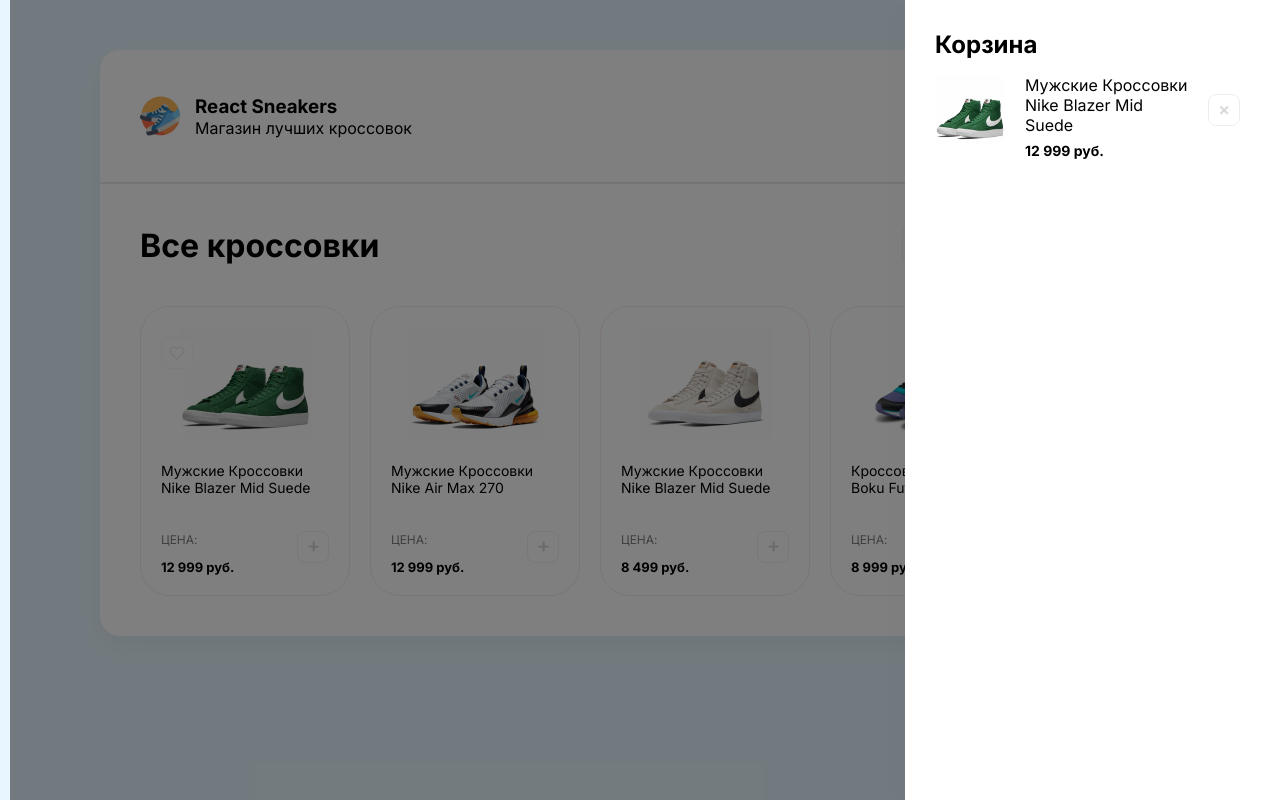
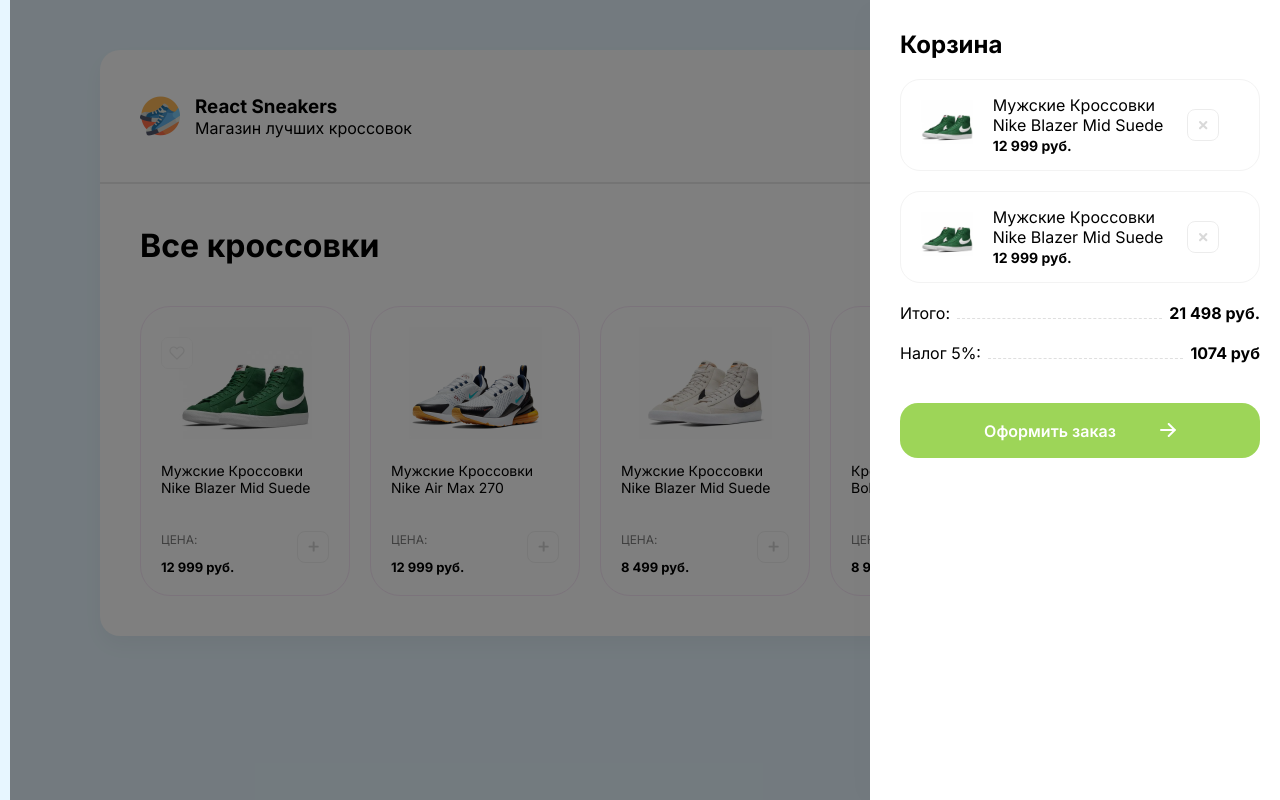
Before and after one commit to helennn123433/react_sneakers, a React (Create React App) app: page / in a window 1280 px wide. Built offline with nearby package versions, Linux system fonts and the light colour scheme.

Commit message:
xhanges with cart

```diff
--- a/src/App.js
+++ b/src/App.js
@@ -5,14 +5,37 @@
       <div className="overlay">
         <div className="drawer">
           <h2>Корзина</h2>
+          <div className="items">
           <div className="cartItem">
-            <img width={70} height={70}  src="/img/sneakers/image 5.jpg" alt="product1" />
+            <div style={{ backgroundImage: 'url(/img/sneakers/image_5.jpg)' }} className="cartItemImg"></div>
             <div className="cardItem">
               <p>Мужские Кроссовки Nike Blazer Mid Suede</p>
               <b>12 999 руб.</b>
             </div>
             <img className="removeBtn" src="/img/delete.svg" alt="delete" />
           </div>
+          <div className="cartItem">
+            <div style={{ backgroundImage: 'url(/img/sneakers/image_5.jpg)' }} className="cartItemImg"></div>
+            <div className="cardItem">
+              <p>Мужские Кроссовки Nike Blazer Mid Suede</p>
+              <b>12 999 руб.</b>
+            </div>
+            <img className="removeBtn" src="/img/delete.svg" alt="delete" />
+          </div>
+          </div>
+          <ul className="infoPrices">
+            <li className="infoPrice">
+              <span>Итого:</span>
+              <div></div>
+              <b>21 498 руб.</b>
+            </li>
+            <li className="infoPrice">
+              <span>Налог 5%:</span>
+              <div></div>
+              <b>1074 руб</b>
+            </li>
+          </ul>
+          <button className="greenButton">Оформить заказ <img src="/img/arrow.svg" alt="arrowInButton" /></button>
         </div>
       </div>
       <header>
@@ -49,7 +72,7 @@
         <div className="card">
         <div className="cardImageContainer">
           <div className="favorite"><img src="/img/heartunlike.svg" alt="heart" /></div>
-          <img width={133} height={112} src="/img/sneakers/image 5.jpg" alt="sneakers" />
+          <img width={133} height={112} src="/img/sneakers/image_5.jpg" alt="sneakers" />
         </div>
           <h5>Мужские Кроссовки Nike Blazer Mid Suede</h5>
           <div className="cardBottom">
--- a/src/index.scss
+++ b/src/index.scss
@@ -156,7 +156,7 @@
   z-index: 1;
   .drawer{
     position: absolute;
-    width: 385px;
+    width: 420px;
     right: 0;
     height: 100%;
     background: #ffffff;
@@ -165,18 +165,39 @@
 
     h2{
       margin: 0;
+      margin-bottom: 20px;
+    }
+    .greenButton{
+      img{
+        margin-left: 40px;
+      }
     }
   }
 }
 
 .cartItem{
+  border: 1px solid #f3f3f3;
+  border-radius: 20px;
+  overflow: hidden;
   display: flex;
   align-items: center;
+  padding: 10px 20px;
+  margin-bottom: 20px;
+
+  .cartItemImg{
+    height: 70px;
+    width: 100px;
+    background-size: contain;
+    background-position: 0 10px;
+    background-repeat: no-repeat;
+    margin-right: 20px;
+  }
+
   img{
     margin-right: 20px;
   }
   p{
-    margin-bottom: 5px;
+    margin: 0;
     font-size: 16px;
   }
   b{
@@ -195,3 +216,41 @@
     margin-right: 20px;
   }
 }
+.infoPrices{
+  display: block;
+  margin-bottom: 40px !important;
+  list-style: none;
+  padding: 0;
+  div{
+    flex: 1;
+    height: 1px;
+    border-bottom: 1px dashed #DFDFDF;
+    position: relative;
+    top: -4px;
+    margin: 0 7px;
+  }
+  .infoPrice{
+    display: flex;
+    align-items: flex-end;
+    margin-bottom: 20px;
+  }
+}
+
+.greenButton{
+  width: 100%;
+  background: #9DD558;
+  border-radius: 18px;
+  border: none;
+  height: 55px;
+  color: #ffffff;
+  cursor: pointer;
+  font-size: 16px;
+  font-weight: 600;
+  transition: background 0.2s ease-in-out;
+  &:hover{
+    background: rgba(#9DD558, 70%);
+  }
+  &:active{
+    background: darken(#9DD558, 5%);
+  }
+}
```
Also changed, not shown: public/img/arrow.svg (added), public/img/sneakers/image_5.jpg (renamed from public/img/sneakers/image 5.jpg).
